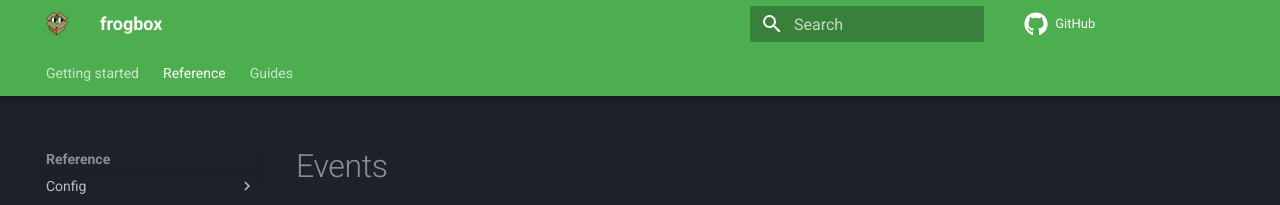
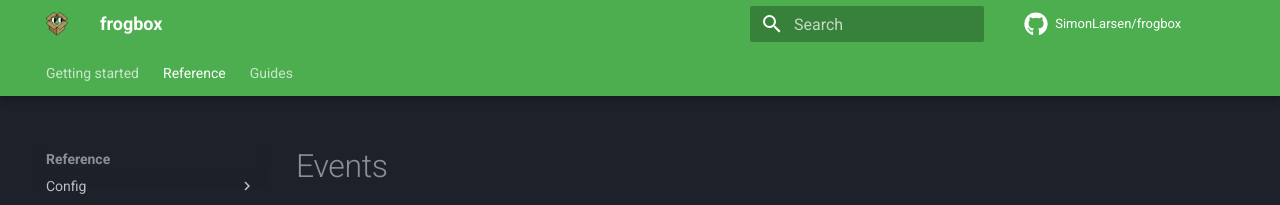
Before and after one commit to SimonLarsen/frogbox, an MkDocs documentation site: the page built from docs/reference/events.md, in a window 1280 px wide. Shown: the top 205 px of the page. Built offline with MkDocs 1.6.1 and Material for MkDocs 9.7.7, drawn with Linux system fonts in a browser that asks for light colours; comment, search, counter and statistics services are not loaded; part of the change alters nothing that is shown.

```diff
--- a/mkdocs.yml
+++ b/mkdocs.yml
@@ -1,6 +1,7 @@
 site_name: frogbox
 
 repo_url: https://github.com/SimonLarsen/frogbox
+repo_name: SimonLarsen/frogbox
 
 nav:
 - Getting started: index.md
@@ -53,6 +54,9 @@ plugins:
             ignore_init_summary: true
           show_source: false
           docstring_section_style: list
+        inventories:
+        - https://docs.python.org/3/objects.inv
+        - https://docs.pytorch.org/docs/master/objects.inv
 
 markdown_extensions:
 - pymdownx.highlight:
```
